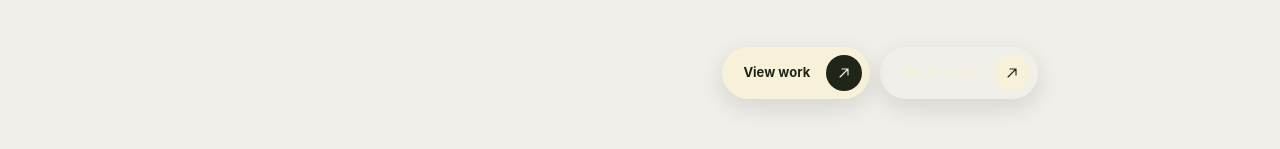
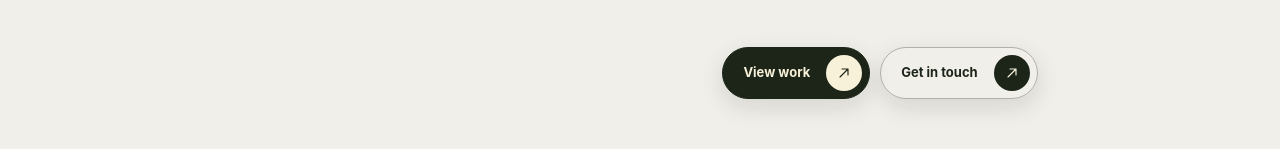
Before and after one commit to Akshayux/akshay-portfolio, a Next.js app: page /about in a window 1280 px wide. Shown: the part 474-623 px from the top of the page. Built offline with nearby package versions, Linux system fonts and the light colour scheme.

Commit message:
Fix light hero controls and simplify homepage

```diff
--- a/app/refinements.css
+++ b/app/refinements.css
@@ -396,3 +396,47 @@ body{overflow-x:hidden}
 .resume-heading{border-color:rgba(93,93,88,.35)}
 .resume-heading>div:first-child>span{color:#c98d5c}
 .resume-heading>div:first-child>p{color:#5d5d58}
+
+/* Buttons on the intentionally light hero surfaces keep a dark readable
+   treatment in their default and hover states, even though the document
+   theme remains dark for the rest of the portfolio. */
+:is(.hero-centered,.page-hero,.about-canvas,.contact-hero,.resume-heading,.case-page .case-hero) .button-secondary{
+  background:transparent;
+  border-color:rgba(29,37,25,.3);
+  color:#1d2519;
+}
+:is(.hero-centered,.page-hero,.about-canvas,.contact-hero,.resume-heading,.case-page .case-hero) .button-secondary .button-icon{
+  background:#1d2519;
+  color:#f7f1d9;
+}
+:is(.hero-centered,.page-hero,.about-canvas,.contact-hero,.resume-heading,.case-page .case-hero) .button-secondary:hover,
+:is(.hero-centered,.page-hero,.about-canvas,.contact-hero,.resume-heading,.case-page .case-hero) .button-secondary:focus-visible{
+  background:#1d2519;
+  border-color:#1d2519;
+  color:#f7f1d9;
+}
+:is(.hero-centered,.page-hero,.about-canvas,.contact-hero,.resume-heading,.case-page .case-hero) .button-secondary:hover .button-icon,
+:is(.hero-centered,.page-hero,.about-canvas,.contact-hero,.resume-heading,.case-page .case-hero) .button-secondary:focus-visible .button-icon{
+  background:#d39a6a;
+  color:#1d2519;
+}
+:is(.hero-centered,.page-hero,.about-canvas,.contact-hero,.resume-heading,.case-page .case-hero) .button:not(.button-secondary){
+  background:#1d2519;
+  border-color:#1d2519;
+  color:#f7f1d9;
+}
+:is(.hero-centered,.page-hero,.about-canvas,.contact-hero,.resume-heading,.case-page .case-hero) .button:not(.button-secondary) .button-icon{
+  background:#f7f1d9;
+  color:#1d2519;
+}
+:is(.hero-centered,.page-hero,.about-canvas,.contact-hero,.resume-heading,.case-page .case-hero) .button:not(.button-secondary):hover,
+:is(.hero-centered,.page-hero,.about-canvas,.contact-hero,.resume-heading,.case-page .case-hero) .button:not(.button-secondary):focus-visible{
+  background:#c98d5c;
+  border-color:#c98d5c;
+  color:#1d2519;
+}
+:is(.hero-centered,.page-hero,.about-canvas,.contact-hero,.resume-heading,.case-page .case-hero) .button:not(.button-secondary):hover .button-icon,
+:is(.hero-centered,.page-hero,.about-canvas,.contact-hero,.resume-heading,.case-page .case-hero) .button:not(.button-secondary):focus-visible .button-icon{
+  background:#1d2519;
+  color:#f7f1d9;
+}
--- a/app/work/page.tsx
+++ b/app/work/page.tsx
@@ -7,7 +7,7 @@ export const metadata:Metadata={title:'Work',description:'Selected Product and U
 
 export default function WorkPage(){return <PageFrame>
   <section className="page-hero shell reveal">
-    <span className="eyebrow">Work / 2023-2026</span>
+    <span className="eyebrow">Work / 2022-2026</span>
     <h1 data-parallax-layer data-parallax-speed="10">A few problems I followed past the screen.</h1>
     <p>Four case studies across customer travel, partner operations, AI onboarding and digital health — each focused on the decisions that changed what happened next.</p>
   </section>
```
Also changed, not shown: app/page.tsx (+0 -28 lines).
